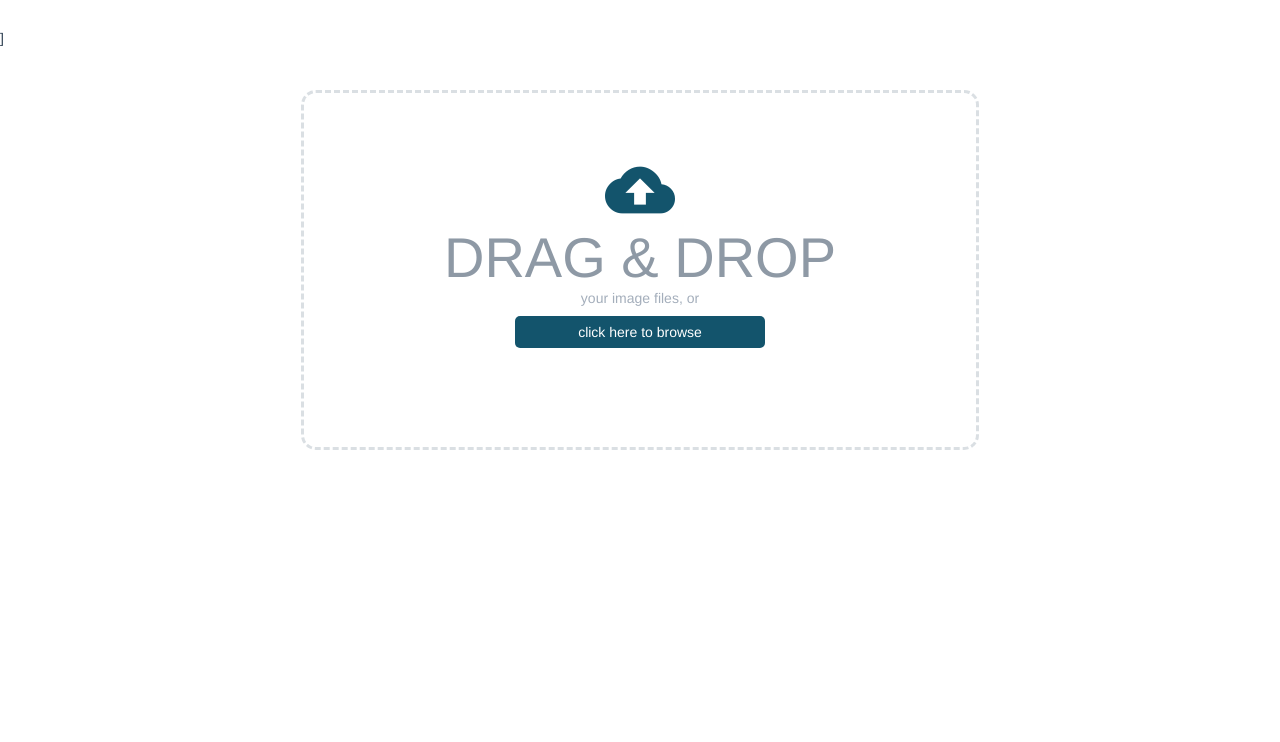
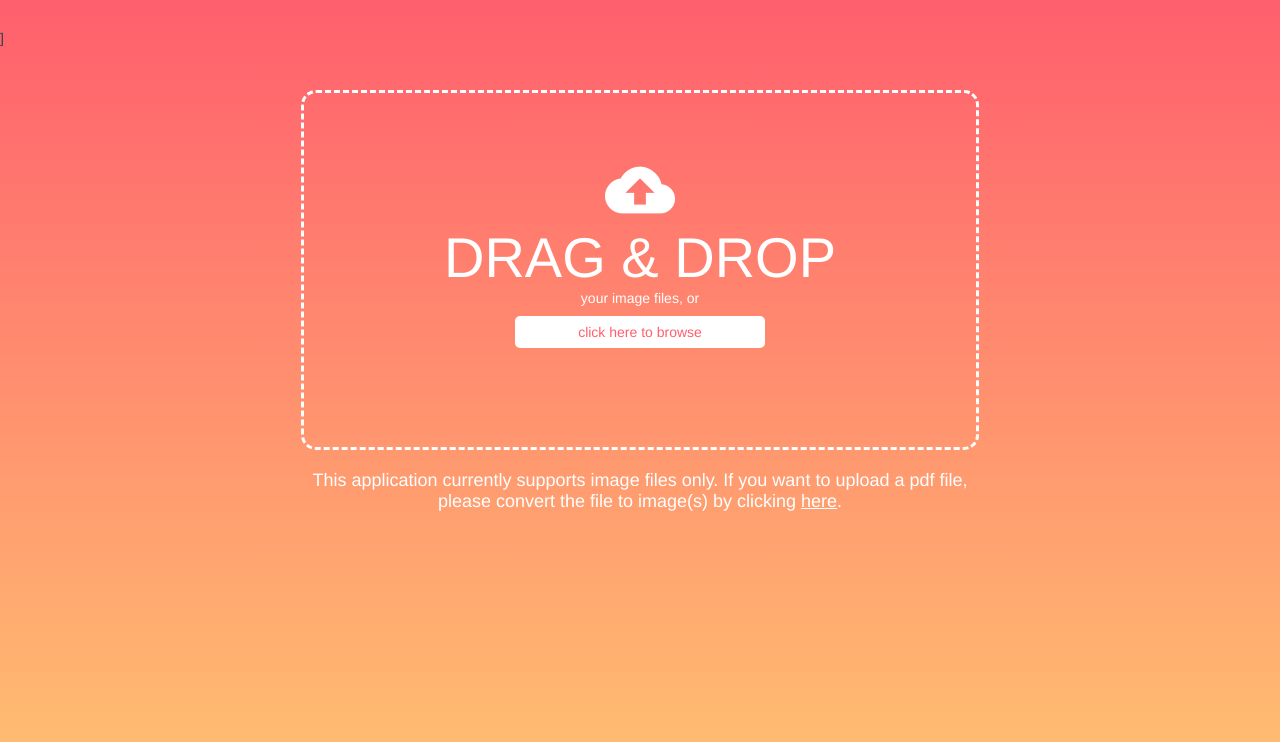
Before and after one commit to dannytan/dismango, a Vue app: page / in a window 1280 px wide. Shown: the top 742 px of the page. Built offline with nearby package versions, Linux system fonts and the light colour scheme.

Commit message:
Change background color and added file type warning text

```diff
--- a/src/App.vue
+++ b/src/App.vue
@@ -18,5 +18,9 @@
     color: #2c3e50;
     padding-top: 30px;
     min-height: 100vh;
+
+    background: #ff5f6d; /* fallback for old browsers */
+    background: -webkit-linear-gradient(to bottom, #ff5f6d, #ffc371); /* Chrome 10-25, Safari 5.1-6 */
+    background: linear-gradient(to bottom, #ff5f6d, #ffc371); /* W3C, IE 10+/ Edge, Firefox 16+, Chrome 26+, Opera 12+, Safari 7+ */
   }
 </style>
--- a/src/components/Home.vue
+++ b/src/components/Home.vue
@@ -1,21 +1,6 @@
 <template>
   <v-container fluid>
     <!--<h1>TiSK</h1>-->
-
-    <v-layout row justify-center>
-      <v-btn fab dark large @click="read" class="read-btn" v-if="uploadedState">
-        <v-icon dark x-large color="white">play_arrow</v-icon>
-      </v-btn>
-      <v-btn fab dark large @click="pause" class="pause-btn" v-if="playingState">
-        <v-icon dark x-large>pause</v-icon>
-      </v-btn>
-      <v-btn fab dark large @click="play" class="play-btn" v-if="pausedState">
-        <v-icon dark x-large>play_arrow</v-icon>
-      </v-btn>
-      <v-btn fab dark large @click="stop" class="cancel-btn" v-if="playingState || pausedState">
-        <v-icon dark x-large>stop</v-icon>
-      </v-btn>
-    </v-layout>
 
     <v-jumbotron>
       <v-container fill-height>
@@ -44,6 +29,26 @@
         </v-layout>
       </v-container>
     </v-jumbotron>
+
+    <v-layout row justify-center v-if="!uploadedState && !playingState && !pausedState">
+      <p class="file-warning-text">This application currently supports image files only. If you want to upload a pdf file, please convert the
+        file to image(s) by clicking <a href="https://pdftoimage.com/" target="_blank">here</a>.</p>
+    </v-layout>
+
+    <v-layout row justify-center>
+      <v-btn fab dark large @click="read" class="read-btn" v-if="uploadedState">
+        <v-icon dark x-large color="white">play_arrow</v-icon>
+      </v-btn>
+      <v-btn fab dark large @click="pause" class="pause-btn" v-if="playingState">
+        <v-icon dark x-large>pause</v-icon>
+      </v-btn>
+      <v-btn fab dark large @click="play" class="play-btn" v-if="pausedState">
+        <v-icon dark x-large>play_arrow</v-icon>
+      </v-btn>
+      <v-btn fab dark large @click="stop" class="cancel-btn" v-if="playingState || pausedState">
+        <v-icon dark x-large>stop</v-icon>
+      </v-btn>
+    </v-layout>
 
     <v-layout row>
       {{ filteredText }}
@@ -270,11 +275,11 @@ class="file-item"><v-list-tile-content><v-list-tile-title v-text="item"></v-list
   .drop {
     width: 55%;
     height: 90%;
-    border: 3px dashed #DADFE3;
+    border: 3px dashed #ffffff;
     border-radius: 15px;
     overflow: hidden;
     text-align: center;
-    background: white;
+    background: transparent;
     -webkit-transition: all 0.5s ease-out;
     -moz-transition: all 0.5s ease-out;
     transition: all 0.5s ease-out;
@@ -292,7 +297,7 @@ class="file-item"><v-list-tile-content><v-list-tile-title v-text="item"></v-list
   .drop .cont {
     width: 500px;
     height: 230px;
-    color: #8E99A5;
+    color: #ffffff;
     -webkit-transition: all 0.5s ease-out;
     -moz-transition: all 0.5s ease-out;
     transition: all 0.5s ease-out;
@@ -307,7 +312,7 @@ class="file-item"><v-list-tile-content><v-list-tile-title v-text="item"></v-list
   .drop .cont i {
     font-size: 500%;
     position: relative;
-    color: #13546C;
+    color: #ffffff;
   }
 
   .drop .cont .tit {
@@ -316,15 +321,15 @@ class="file-item"><v-list-tile-content><v-list-tile-title v-text="item"></v-list
   }
 
   .drop .cont .desc {
-    color: #A4AEBB;
+    color: #ffffff;
   }
 
   .drop .cont .browse {
     margin: 10px 25%;
-    color: white;
+    color: #ff5f6d;
     padding: 8px 16px;
     border-radius: 5px;
-    background: #13546C;
+    background: #ffffff;
   }
 
   .drop input {
@@ -388,4 +393,16 @@ class="file-item"><v-list-tile-content><v-list-tile-title v-text="item"></v-list
     }
   }
 
+
+  // Misc Styles
+  .file-warning-text {
+    text-align: center;
+    width: 55%;
+    color: #ffffff;
+    font-size: 18px;
+    a {
+      color: #ffffff;
+    }
+  }
+
 </style>
```
